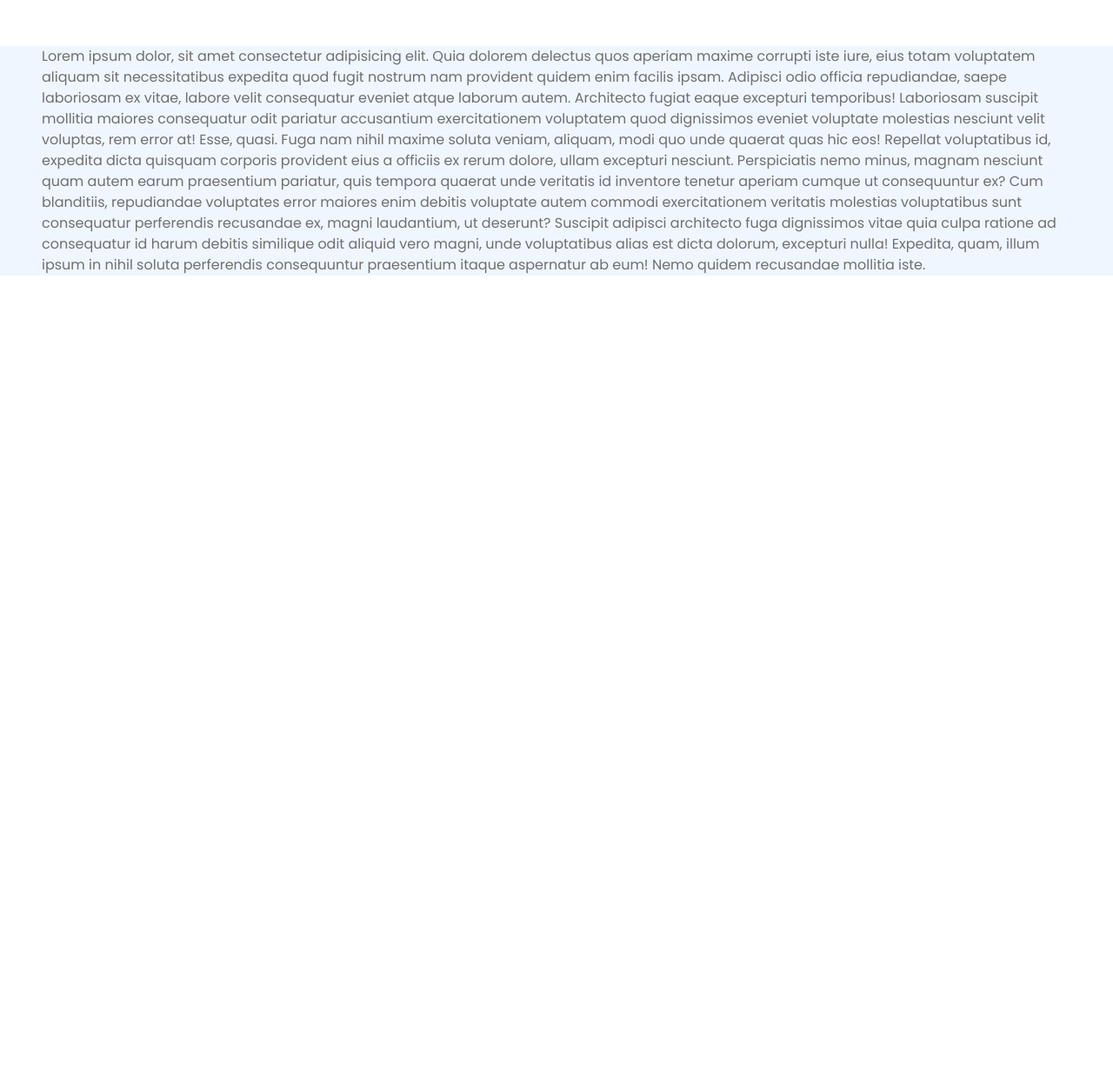
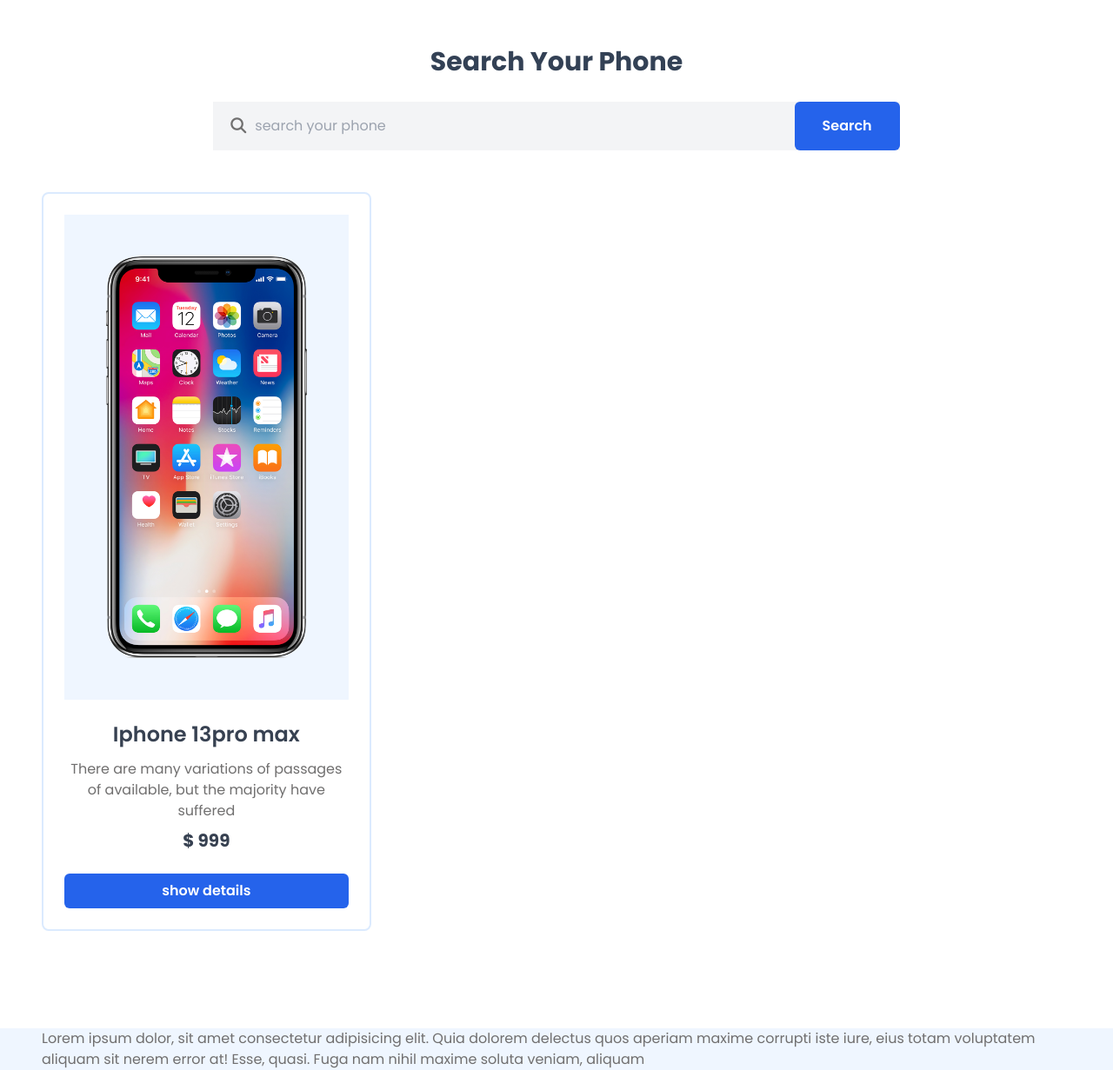
Before and after one commit to CodeSperk/Phone-Hunter-API-Project, a plain HTML site: page index.html in a window 1280 px wide. Shown: the part 1140-2371 px from the top of the page at 87% size. Before the commit the page ends 1457 px from the top, so only its background shows below. Drawn offline with nearby package versions, Linux system fonts and the light colour scheme.

Commit message:
added main secton with custom card

```diff
--- a/index.html
+++ b/index.html
@@ -10,6 +10,9 @@
   <link rel="preconnect" href="https://fonts.googleapis.com">
   <link rel="preconnect" href="https://fonts.gstatic.com" crossorigin>
   <link href="https://fonts.googleapis.com/css2?family=Poppins:wght@400;500;600;700;800&display=swap" rel="stylesheet">
+
+  <!-- font awesome -->
+  <script src="https://kit.fontawesome.com/1b66411b6a.js" crossorigin="anonymous"></script>
 
   <!-- tailwind -->
   <script src="https://cdn.tailwindcss.com"></script>
@@ -30,12 +33,12 @@
 
       <nav class="flex justify-between items-center py-12">
         <h3 class="text-xl md:text-2xl font-bold text-slate-700">Hot Gadgets</h3>
-        <button class="text-sm md:text-base text-white font-semibold py-3 md:py-4 px-6 md:px-8 bg-blue-600 rounded-md cursor-pointer hover:bg-blue-500">Sign Up</button>
+        <button class="text-white font-semibold py-3 md:py-4 px-6 md:px-8 bg-blue-600 rounded-md cursor-pointer hover:bg-blue-500">Sign Up</button>
       </nav>
       <section id="banner" class="text-center w-2/3 lg:w-1/2 mx-auto">
         <h1 class="text-2xl md:text-3xl lg:text-4xl text-slate-700 font-bold">Apple Iphone 13 Pro Max</h1>
         <p class="mt-6">There are many variations of passages of Lorem Ipsum available, but the majority have suffered alteration in some form, by injected humou.</p>
-        <button class="text-sm md:text-base text-white font-semibold py-3 md:py-4 px-6 md:px-8 bg-blue-600 rounded-md cursor-pointer hover:bg-blue-500  mt-8">Buy Now</button>
+        <button class="text-white font-semibold py-3 md:py-4 px-6 md:px-8 bg-blue-600 rounded-md cursor-pointer hover:bg-blue-500  mt-8">Buy Now</button>
       </section>
     </div>
   </header>
@@ -47,6 +50,33 @@
 
 
   <main class="mt-16 md:mt-28 max-w-7xl mx-auto px-4 md:px-8 lg:px-12">
+    <section>
+    <header class="text-center">
+      <h2 class="text-xl md:text-2xl lg:text-3xl text-slate-700 font-bold">Search Your Phone</h2>
+      <div class="md:w-2/3 mx-auto relative mt-7">
+          <input type="text" placeholder="search your phone" class="py-3 md:py-4 px-8 md:px-12 bg-gray-100 border-none outline-none w-full">
+          <i class="fa-solid fa-magnifying-glass absolute left-5 text-lg top-1/2 -translate-y-1/2"></i>
+        <button class="text-white font-semibold py-3 md:py-4 px-6 md:px-8 bg-blue-600 rounded-md cursor-pointer hover:bg-blue-500 absolute right-0">Search</button>
+      </div>
+    </header>
+    <div class="mt-12 products-container grid gap-6 grid-cols-1 md:grid-cols-2 lg:grid-cols-3 justify-between">
+      <div class="border-2 border-blue-100 rounded-lg p-6 flex flex-col justify-between flex-1">
+        <div class="bg-blue-50 p-12">
+          <img src="./resourse/phone-banner.png" alt="" class="w-full">
+        </div>
+        <div class="text-center mt-6 h-full flex flex-col justify-between">
+          <h4 class="font-semibold text-base md:text-xl lg:text-2xl text-gray-700">Iphone 13pro max</h4>
+          <p class="mt-3">There are many variations of passages of available, but the majority have suffered</p>
+          <p class="mt-2 font-bold text-base md:text-lg lg:text-xl text-gray-700">$ 999</p>
+          <button class="text-white font-semibold py-2 md:py-2 px-6 w-full bg-blue-600 rounded-md cursor-pointer hover:bg-blue-500 mt-6">show details</button>
+        </div>
+
+      </div>
+
+
+
+    </div>
+    </section>
 
   </main>
 
@@ -54,19 +84,7 @@
   <footer class="bg-blue-50 mt-16 md:mt-28">
     <div class="footer-container max-w-7xl mx-auto px-4 md:px-8 lg:px-12">
       Lorem ipsum dolor, sit amet consectetur adipisicing elit. Quia dolorem delectus quos aperiam maxime corrupti iste
-      iure, eius totam voluptatem aliquam sit necessitatibus expedita quod fugit nostrum nam provident quidem enim
-      facilis ipsam. Adipisci odio officia repudiandae, saepe laboriosam ex vitae, labore velit consequatur eveniet
-      atque laborum autem. Architecto fugiat eaque excepturi temporibus! Laboriosam suscipit mollitia maiores
-      consequatur odit pariatur accusantium exercitationem voluptatem quod dignissimos eveniet voluptate molestias
-      nesciunt velit voluptas, rem error at! Esse, quasi. Fuga nam nihil maxime soluta veniam, aliquam, modi quo unde
-      quaerat quas hic eos! Repellat voluptatibus id, expedita dicta quisquam corporis provident eius a officiis ex
-      rerum dolore, ullam excepturi nesciunt. Perspiciatis nemo minus, magnam nesciunt quam autem earum praesentium
-      pariatur, quis tempora quaerat unde veritatis id inventore tenetur aperiam cumque ut consequuntur ex? Cum
-      blanditiis, repudiandae voluptates error maiores enim debitis voluptate autem commodi exercitationem veritatis
-      molestias voluptatibus sunt consequatur perferendis recusandae ex, magni laudantium, ut deserunt? Suscipit
-      adipisci architecto fuga dignissimos vitae quia culpa ratione ad consequatur id harum debitis similique odit
-      aliquid vero magni, unde voluptatibus alias est dicta dolorum, excepturi nulla! Expedita, quam, illum ipsum in
-      nihil soluta perferendis consequuntur praesentium itaque aspernatur ab eum! Nemo quidem recusandae mollitia iste.
+      iure, eius totam voluptatem aliquam sit nerem error at! Esse, quasi. Fuga nam nihil maxime soluta veniam, aliquam
 
     </div>
   </footer>
```
